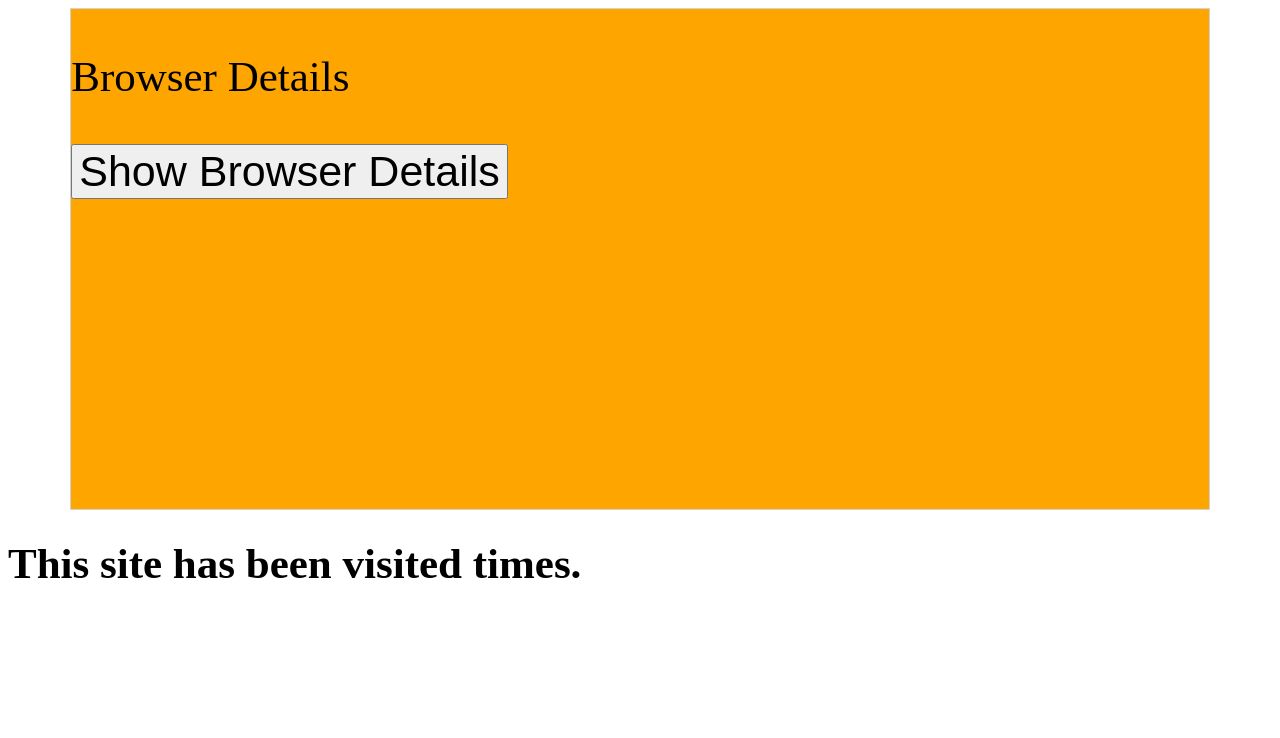
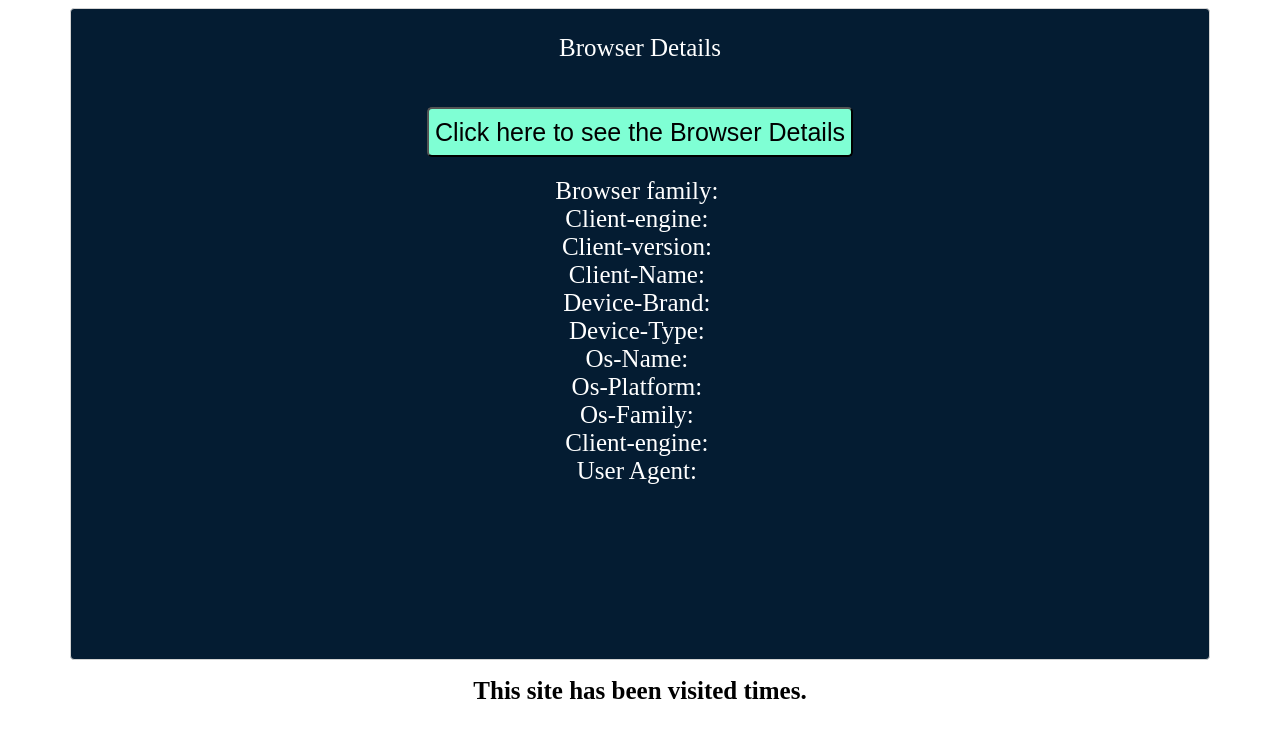
Before and after one commit to pankaj5417/syngentaAssignment, a plain HTML site: page Frontend/index.html in a window 1280 px wide. Drawn offline with Linux system fonts and the light colour scheme; no server answers.

Commit message:
few updates are done in frontend part

```diff
--- a/Backend/src/configs/db.js
+++ b/Backend/src/configs/db.js
@@ -1,8 +1,6 @@
 const mongoose=require("mongoose")
 module.exports=()=>{
     return mongoose.connect("mongodb+srv://pankaj:pk123@cluster0.env7u.mongodb.net/lms?retryWrites=true&w=majority",{
-        useNewUrlParser:true,
-    useUnifiedTopology:true,
 
     })
 }
--- a/Backend/src/server.js
+++ b/Backend/src/server.js
@@ -1,6 +1,6 @@
 const app=require("./index.js")
 const connect=require("./configs/db")
-const port=process.env.PORT ||2345
+const port=process.env.PORT ||2346
 app.listen(2346 , async function(){
     await connect()
     console.log("server is running on port 2346")
--- a/Frontend/index.css
+++ b/Frontend/index.css
@@ -1,13 +1,32 @@
-/* #user-agent-container{
-    width: 90%;
-    border: 1px solid lightgrey;
-    border-radius: 4px;
-    margin: auto;
-    height: 500px;
-    background-color: blue;
-} */
 *{
 
-    font-size: 43px;
+    font-size: 25px;
 
 }
+#user-agent-container{
+   width: 90%;
+   border: 1px solid lightgrey;
+   border-radius: 4px;
+   margin: auto;
+   color: white;
+   height: 650px;
+   background-color: #041C32;
+}
+.browser-container{
+    width: 85%;
+    margin: auto;
+    text-align: center;
+}
+
+.footer-container{
+    width: 90%;
+    margin: auto;
+    text-align: center;
+}
+.btn{
+    margin: 20px 0;
+    background-color: aquamarine;
+    border-radius: 5px;
+    height: 50px;
+
+}
--- a/Frontend/index.html
+++ b/Frontend/index.html
@@ -13,32 +13,78 @@
       <div class="browser-container">
         <p>Browser Details</p>
 
-        <button onclick="getUserAgentDetails()">Show Browser Details</button>
-        <table >
-          <tr>
-            <td id="browser-family"></td>
-            <td id="client-engine"></td>
-            <td id="client-name"></td>
-          </tr>
+        <button class="btn" onclick="getUserAgentDetails()">Click here to see the Browser Details</button>
 
-          <tr>
-            <td id="device-brand"></td>
-            <td id="device-type"></td>
-          </tr>
+        <div>
+          <span> Browser family:&nbsp;</span>
+          <span id="browser-family"></span>
 
-          <tr>
-            <td id="os-name"></td>
-            <td id="os-platform"></td>
-          </tr>
-          <tr>
-            <td id="os-family"></td>
-            <td id="user-agent"></td>
-          </tr>
-      </table>
+        </div>
+        <div>
+          <span>Client-engine:&nbsp;</span>
+          <span id="client-engine"></span>
+
+        </div>
+        <div>
+          <span>Client-version:&nbsp;</span>
+          <span id="client-version"></span>
+
+        </div>
+          <div>
+            <span>Client-Name:&nbsp;</span>
+            <span id="client-name"></span>
+
+          </div>
+          <div>
+            <span>Device-Brand:&nbsp;</span>
+            <span id="device-brand"></span>
+
+          </div>
+          <div>
+            <span>Device-Type:&nbsp;</span>
+            <span id="device-type"></span>
+
+          </div>
+          <div>
+            <span>Os-Name:&nbsp;</span>
+            <span id="os-name"></span>
+
+          </div>
+          <div>
+            <span>Os-Platform:&nbsp;</span>
+
+            <span id="os-platform"></span>
+          </div>
+          <div>
+            <span>Os-Family:&nbsp;</span>
+            <span id="os-family"></span>
+
+          </div>
+          <div>
+            <span>Client-engine:&nbsp;</span>
+
+          </div>
+          <div>
+            <span>User Agent:&nbsp;</span>
+
+            <span id="user-agent"></span>
+          </div>
+
+
+
+
+
+
+
+
+
+
     </div>
     </div>
+     <div class="footer-container">
+       <h1>This site has been visited <span id="visits"></span> times.</h1>
 
-    <h1>This site has been visited <span id="visits"></span> times.</h1>
+     </div>
   </body>
 </html>
 <script src="NoOfVisitor.js"></script>
--- a/Frontend/userAgentDetails.js
+++ b/Frontend/userAgentDetails.js
@@ -3,7 +3,7 @@
 async function getUserAgentDetails() {
   try{
     const response = await fetch(
-      " https://api.apicagent.com/?ua=Mozilla/5.0 (Windows NT 10.0; Win64; x64) AppleWebKit/537.36 (KHTML, like Gecko) Chrome/99.0.4844.82 Safari/537.36"
+      ` https://api.apicagent.com/?ua=${navigator.userAgent}`
     );
     const data = await response.json();
     console.log(data);
@@ -17,9 +17,9 @@ async function getUserAgentDetails() {
 //function to show the User agent details
 function showAgentDetails(data) {
   const {
-    client: { engine, name },
+    client: { engine, name , version},
     device: { brand, type },
-    os: { platform, version },
+    os: { platform },
     os_family,
     user_agent,
   } = data;
@@ -27,6 +27,7 @@ function showAgentDetails(data) {
   document.getElementById("browser-family").innerHTML = data.browser_family;
 
   document.getElementById("client-engine").innerHTML = engine;
+  document.getElementById("client-version").innerHTML = version;
 
   document.getElementById("client-name").innerHTML = name;
   document.getElementById("device-brand").innerHTML = brand;
@@ -38,8 +39,5 @@ function showAgentDetails(data) {
   document.getElementById("user-agent").innerHTML = user_agent;
 }
 let browserContainer=document.getElementById("user-agent-container")
-browserContainer.style.backgroundColor="orange"
-browserContainer.style.width="90%"
-browserContainer.style.height="500px"
 browserContainer.style.margin="auto"
 browserContainer.style.border="1px solid lightgray"
```
Also changed, not shown: Backend/src/controllers/book.Controller.js (+55 -43 lines), Backend/src/models/Chapter.model.js (deleted, +0 -13 lines), Backend/src/models/User.model.js (deleted, +0 -7 lines), Backend/src/models/book.model.js (+7 -10 lines), Backend/src/controllers/chapter.Controller.js (deleted), Backend/src/controllers/user.Controller.js (deleted).
